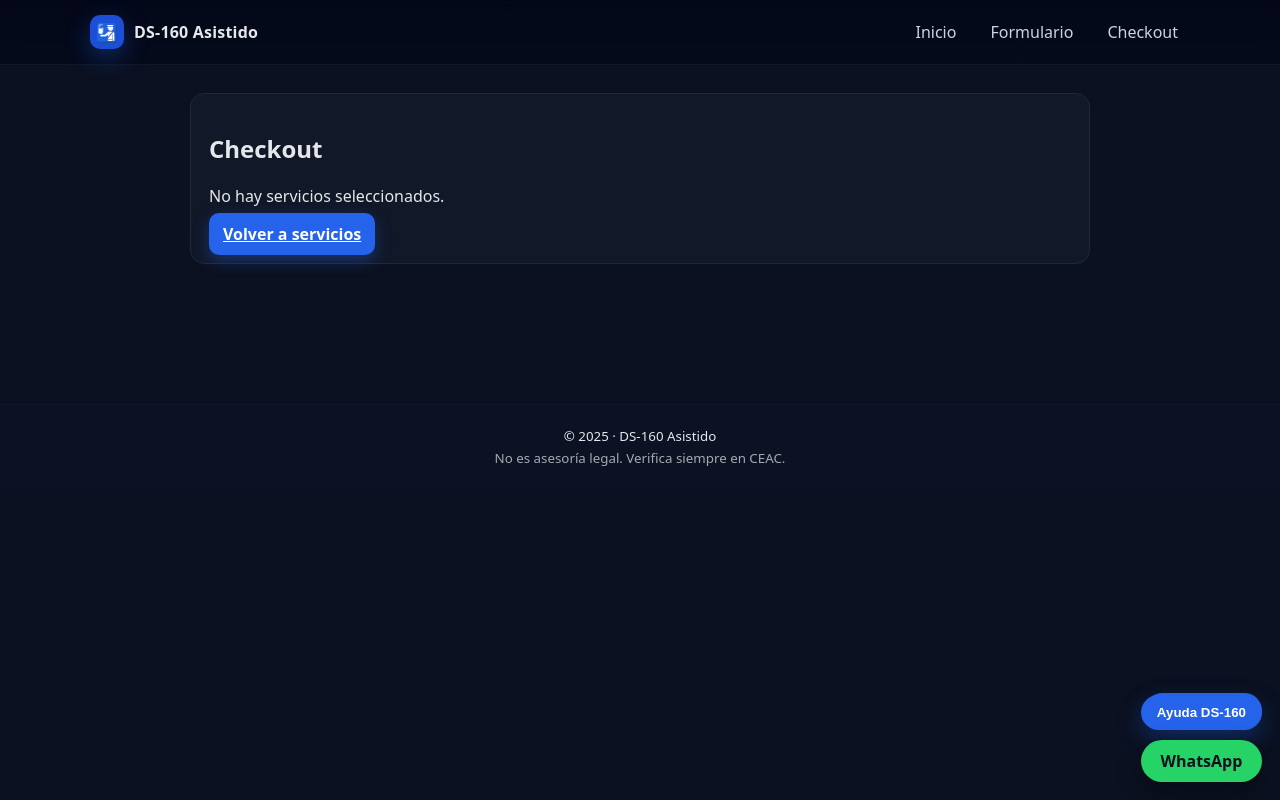
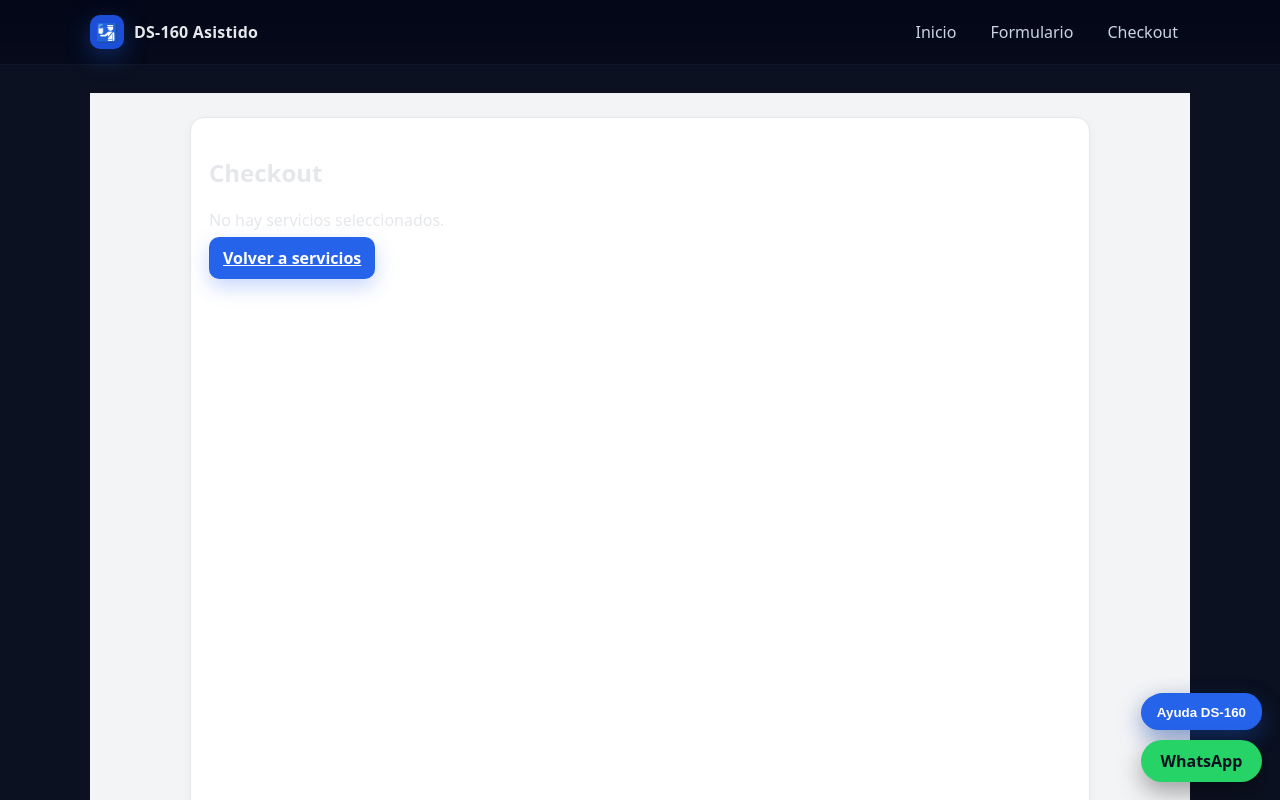
Before and after one commit to robertotitus86/ds160-app, a Next.js app: page /checkout in a window 1280 px wide. Shown: the top 800 px of the page. Built offline with nearby package versions, Linux system fonts and the light colour scheme.

Commit message:
Update page.tsx

```diff
--- a/app/checkout/page.tsx
+++ b/app/checkout/page.tsx
@@ -27,6 +27,9 @@ const css = {
     display: "flex",
     justifyContent: "center",
     width: "100%",
+    background: "#f3f4f6",           // fondo general claro
+    minHeight: "100vh",
+    padding: "24px 0",
   } as React.CSSProperties,
   inner: {
     width: "100%",
@@ -35,80 +38,61 @@ const css = {
     gap: 18,
   } as React.CSSProperties,
   card: {
-    background: "#111827",          // antes #0f172a → un poco más claro
+    background: "#ffffff",           // tarjetas blancas
     padding: 18,
     borderRadius: 14,
-    border: "1px solid #1f2937",    // borde un poco más visible
+    border: "1px solid #e5e7eb",     // borde gris claro
+    boxShadow: "0 4px 12px rgba(15,23,42,0.04)",
   } as React.CSSProperties,
   label: {
     fontSize: 13,
     opacity: 0.9,
+    color: "#111827",
     display: "block",
     marginBottom: 4,
-    color: "#e5e7eb",
   } as React.CSSProperties,
   input: {
     width: "100%",
     padding: "8px 10px",
-    background: "#020617",          // puedes subir a #0b1120 si lo quieres aún más claro
-    border: "1px solid #334155",
+    background: "#ffffff",
+    border: "1px solid #d1d5db",     // gris claro
     borderRadius: 10,
-    color: "#f9fafb",
+    color: "#111827",
     outline: "none",
     fontSize: 14,
   } as React.CSSProperties,
   btn: {
-    background: "#2563eb",          // azul confiable
+    background: "#2563eb",           // azul principal
     color: "#ffffff",
     border: "none",
     borderRadius: 10,
     padding: "10px 14px",
     cursor: "pointer",
     fontWeight: 600,
-    boxShadow: "0 6px 16px rgba(37,99,235,0.35)",
+    boxShadow: "0 8px 20px rgba(37,99,235,0.25)",
   } as React.CSSProperties,
   ghost: {
-    background: "#374151",
-    color: "#e5e7eb",
-    border: "1px solid #4b5563",
+    background: "#e5e7eb",
+    color: "#111827",
+    border: "none",
     borderRadius: 10,
     padding: "10px 14px",
     cursor: "pointer",
     fontWeight: 500,
   } as React.CSSProperties,
-  // Error más claro y legible
   error: {
     background: "#fef2f2",
     border: "1px solid #fecaca",
     padding: 12,
-    color: "#991b1b",
+    color: "#b91c1c",
     borderRadius: 10,
   } as React.CSSProperties,
-  // Éxito “bancario”: fondo claro y texto verde oscuro
   ok: {
     background: "#ecfdf3",
     border: "1px solid #bbf7d0",
     padding: 12,
-    color: "#166534",
+    color: "#15803d",
     borderRadius: 10,
-  } as React.CSSProperties,
-  // Toast flotante de éxito (reposicionado para no tapar botones)
-  okFloat: {
-    position: "fixed" as const,
-    right: 24,
-    bottom: 140,
-    maxWidth: 380,
-    background: "#ecfdf3",
-    border: "1px solid #bbf7d0",
-    padding: 12,
-    color: "#166534",
-    borderRadius: 12,
-    boxShadow: "0 12px 30px rgba(15,23,42,0.6)",
-    zIndex: 60,
-    display: "flex",
-    gap: 10,
-    fontSize: 13,
-    alignItems: "flex-start",
   } as React.CSSProperties,
   tabs: {
     display: "flex",
@@ -118,9 +102,9 @@ const css = {
   tab(active: boolean, disabled?: boolean): React.CSSProperties {
     return {
       position: "relative",
-      background: active ? "#1d4ed8" : "#111827", // activo más claro, inactivo gris oscuro
-      color: disabled ? "rgba(255,255,255,.6)" : "#e5e7eb",
-      border: "1px solid #1f2937",
+      background: active ? "#2563eb" : "#e5e7eb",
+      color: disabled ? "rgba(15,23,42,.5)" : active ? "#ffffff" : "#111827",
+      border: "none",
       borderRadius: 10,
       padding: "8px 12px",
       cursor: disabled ? "not-allowed" : "pointer",
@@ -135,10 +119,35 @@ const css = {
     right: -8,
     padding: "2px 6px",
     borderRadius: 8,
-    background: "#fbbf24",
+    background: "#f97316",
     color: "#111827",
     fontSize: 10,
     fontWeight: 700,
+  } as React.CSSProperties,
+  toastSuccess: {
+    position: "fixed" as const,
+    right: 24,
+    bottom: 106,                    // deja espacio al botón flotante de WhatsApp
+    zIndex: 60,
+    maxWidth: 360,
+    background: "#ecfdf3",
+    border: "1px solid #bbf7d0",
+    color: "#166534",
+    padding: 14,
+    borderRadius: 12,
+    boxShadow: "0 12px 30px rgba(15,23,42,0.25)",
+    display: "flex",
+    gap: 8,
+    alignItems: "flex-start",
+  } as React.CSSProperties,
+  toastClose: {
+    marginLeft: 8,
+    background: "transparent",
+    border: "none",
+    cursor: "pointer",
+    color: "#166534",
+    fontSize: 16,
+    lineHeight: 1,
   } as React.CSSProperties,
 };
 
@@ -366,31 +375,20 @@ function CheckoutInner() {
 
   return (
     <div style={css.wrapper}>
-      {/* Toast flotante de éxito */}
+      <div style={css.inner}>
+        {/* TOAST DE ÉXITO FLOTANTE */}
         {successMsg && (
-        <div style={css.okFloat}>
-          <span style={{ fontSize: 16, marginTop: 2 }}>✅</span>
-          <pre
-            style={{
-              margin: 0,
-              whiteSpace: "pre-wrap",
-              flex: 1,
-              fontFamily: "inherit",
-            }}
-          >
+          <div style={css.toastSuccess}>
+            <div style={{ fontSize: 18, lineHeight: 1, marginRight: 4 }}>✅</div>
+            <div style={{ flex: 1 }}>
+              <pre style={{ margin: 0, whiteSpace: "pre-wrap" }}>
                 {successMsg}
               </pre>
+            </div>
             <button
+              type="button"
               onClick={() => setSuccessMsg("")}
-            style={{
-              border: "none",
-              background: "transparent",
-              color: "#166534",
-              cursor: "pointer",
-              fontSize: 16,
-              lineHeight: 1,
-              marginLeft: 8,
-            }}
+              style={css.toastClose}
               aria-label="Cerrar"
             >
               ×
@@ -398,8 +396,7 @@ function CheckoutInner() {
           </div>
         )}
 
-      <div style={css.inner}>
-        {/* MENSAJES DE ERROR */}
+        {/* MENSAJES DE ERROR (EN LA PÁGINA) */}
         {errors.length > 0 && (
           <div style={css.error}>
             <b>Revisa antes de continuar:</b>
@@ -413,10 +410,9 @@ function CheckoutInner() {
 
         {/* DATOS DE CONTACTO */}
         <section style={css.card}>
-          <h2 style={{ marginTop: 0, color: "#f9fafb" }}>Tus datos de contacto</h2>
-          <p style={{ fontSize: 13, opacity: 0.85, marginBottom: 14, color: "#e5e7eb" }}>
-            Usaremos estos datos para enviarte acceso al asistente y coordinar
-            tu proceso DS-160.
+          <h2 style={{ marginTop: 0, color: "#111827" }}>Tus datos de contacto</h2>
+          <p style={{ fontSize: 13, opacity: 0.8, marginBottom: 14, color: "#4b5563" }}>
+            Usaremos estos datos para enviarte acceso al asistente y coordinar tu proceso DS-160.
           </p>
 
           <div
@@ -514,8 +510,8 @@ function CheckoutInner() {
 
         {/* RESUMEN */}
         <section style={css.card}>
-          <h3 style={{ marginTop: 0, color: "#f9fafb" }}>Resumen de tu compra</h3>
-          <ul style={{ margin: "6px 0 12px 18px", color: "#e5e7eb" }}>
+          <h3 style={{ marginTop: 0, color: "#111827" }}>Resumen de tu compra</h3>
+          <ul style={{ margin: "6px 0 12px 18px", color: "#111827" }}>
             {items.map((id) => (
               <li
                 key={id}
@@ -528,8 +524,8 @@ function CheckoutInner() {
                   onClick={() => setItems(items.filter((x) => x !== id))}
                   style={{
                     marginLeft: 8,
-                    background: "#4b5563",
-                    color: "#f9fafb",
+                    background: "#e5e7eb",
+                    color: "#111827",
                     border: "none",
                     borderRadius: 8,
                     padding: "4px 8px",
@@ -542,14 +538,14 @@ function CheckoutInner() {
               </li>
             ))}
           </ul>
-          <p style={{ color: "#e5e7eb" }}>
+          <p style={{ color: "#111827" }}>
             Total: <b>${total} USD</b>
           </p>
         </section>
 
         {/* MÉTODO DE PAGO */}
         <section style={css.card}>
-          <h3 style={{ marginTop: 0, color: "#f9fafb" }}>Elige cómo pagaste</h3>
+          <h3 style={{ marginTop: 0, color: "#111827" }}>Elige cómo pagaste</h3>
           <div style={css.tabs}>
             <button
               style={css.tab(method === "deuna")}
@@ -583,7 +579,7 @@ function CheckoutInner() {
         {/* DEUNA */}
         {method === "deuna" && (
           <section style={css.card}>
-            <h3 style={{ marginTop: 0, color: "#f9fafb" }}>Pago con Deuna (QR)</h3>
+            <h3 style={{ marginTop: 0, color: "#111827" }}>Pago con Deuna (QR)</h3>
             <div
               style={{
                 display: "grid",
@@ -594,8 +590,8 @@ function CheckoutInner() {
             >
               <div
                 style={{
-                  background: "#020617",
-                  border: "1px solid #1f2937",
+                  background: "#f9fafb",
+                  border: "1px solid #e5e7eb",
                   borderRadius: 14,
                   padding: 14,
                   display: "grid",
@@ -609,17 +605,18 @@ function CheckoutInner() {
                     width: 190,
                     height: "auto",
                     borderRadius: 12,
-                    boxShadow: "0 10px 30px rgba(0,0,0,.45)",
+                    boxShadow: "0 10px 30px rgba(15,23,42,.08)",
                   }}
                 />
               </div>
-              <div style={{ display: "grid", gap: 10, color: "#e5e7eb" }}>
+              <div style={{ display: "grid", gap: 10 }}>
                 <label
                   style={{
                     display: "flex",
                     alignItems: "center",
                     gap: 8,
                     fontSize: 13,
+                    color: "#111827",
                   }}
                 >
                   <input
@@ -652,13 +649,13 @@ function CheckoutInner() {
                     }
                   />
                   {deunaFile && (
-                    <small style={{ opacity: 0.75 }}>
+                    <small style={{ opacity: 0.75, color: "#4b5563" }}>
                       Archivo: {deunaFile.name}
                     </small>
                   )}
                 </div>
 
-                <small style={{ opacity: 0.75 }}>
+                <small style={{ opacity: 0.75, color: "#4b5563" }}>
                   Al enviar, tu pago quedará <b>pendiente de revisión</b>. Te
                   habilitaremos el acceso cuando sea aprobado.
                 </small>
@@ -670,19 +667,18 @@ function CheckoutInner() {
         {/* TRANSFERENCIA */}
         {method === "transferencia" && (
           <section style={css.card}>
-            <h3 style={{ marginTop: 0, color: "#f9fafb" }}>Transferencia bancaria</h3>
+            <h3 style={{ marginTop: 0, color: "#111827" }}>Transferencia bancaria</h3>
             <div
               style={{
-                background: "#020617",
+                background: "#f9fafb",
                 borderRadius: 14,
-                border: "1px solid #1f2937",
+                border: "1px solid #e5e7eb",
                 padding: 14,
                 display: "grid",
                 gap: 10,
-                color: "#e5e7eb",
               }}
             >
-              <div style={{ fontSize: 13, opacity: 0.9 }}>
+              <div style={{ fontSize: 13, opacity: 0.85, color: "#111827" }}>
                 Datos para transferencia
               </div>
               <div>
@@ -691,8 +687,8 @@ function CheckoutInner() {
                   onClick={() => copy("2200449871")}
                   style={{
                     marginLeft: 6,
-                    background: "#4b5563",
-                    color: "#f9fafb",
+                    background: "#e5e7eb",
+                    color: "#111827",
                     border: "none",
                     borderRadius: 8,
                     padding: "3px 8px",
@@ -735,7 +731,7 @@ function CheckoutInner() {
                   }
                 />
                 {transFile && (
-                  <small style={{ opacity: 0.75 }}>
+                  <small style={{ opacity: 0.75, color: "#4b5563" }}>
                     Archivo: {transFile.name}
                   </small>
                 )}
@@ -747,6 +743,7 @@ function CheckoutInner() {
                   alignItems: "center",
                   gap: 8,
                   fontSize: 13,
+                  color: "#111827",
                 }}
               >
                 <input
@@ -757,7 +754,7 @@ function CheckoutInner() {
                 Confirmo que realicé la transferencia por el total indicado
               </label>
 
-              <small style={{ opacity: 0.75 }}>
+              <small style={{ opacity: 0.75, color: "#4b5563" }}>
                 Al enviar, tu pago quedará <b>pendiente de revisión</b>. Te
                 habilitaremos el acceso cuando sea aprobado.
               </small>
@@ -774,10 +771,9 @@ function CheckoutInner() {
               gap: 10,
               alignItems: "center",
               justifyContent: "space-between",
-              color: "#e5e7eb",
             }}
           >
-            <div style={{ fontSize: 13, opacity: 0.9, maxWidth: 420 }}>
+            <div style={{ fontSize: 13, opacity: 0.9, maxWidth: 420, color: "#4b5563" }}>
               Al continuar, enviaremos tu pago a revisión. Te contactaremos
               usando los datos que ingresaste para habilitar el acceso al
               asistente DS-160 y continuar tu proceso.
```
Lines whose indentation alone changed are shown as unchanged.
